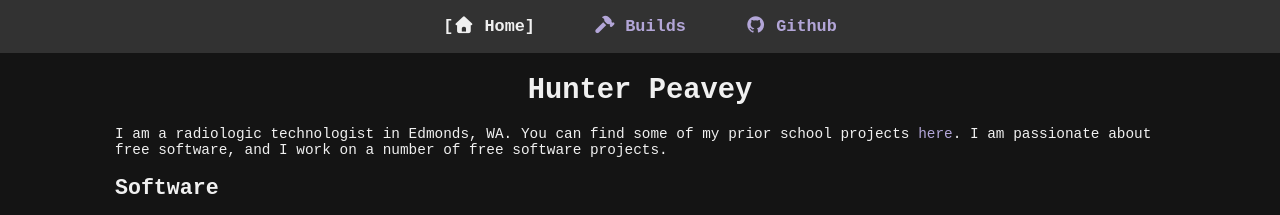
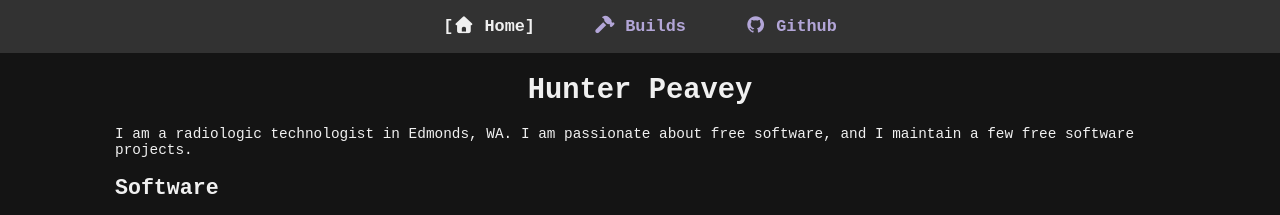
Before and after one commit to krathalan/krathalan.net, a plain HTML site: page index.html in a window 1280 px wide. Shown: the top 215 px of the page. Drawn offline with Linux system fonts and the light colour scheme.

Commit message:
Update website

```diff
--- a/index.html
+++ b/index.html
@@ -43,7 +43,7 @@
           </div>
 
           <p>
-               I am a radiologic technologist in Edmonds, WA. You can find some of my prior school projects <a  href="school-projects/">here</a>. I am passionate about free software, and I work on a number of free software projects.
+               I am a radiologic technologist in Edmonds, WA. I am passionate about free software, and I maintain a few free software projects.
           </p>
 
           <h2>Software</h2>
```
Also changed, not shown: builds.html (+1 -1 lines).
